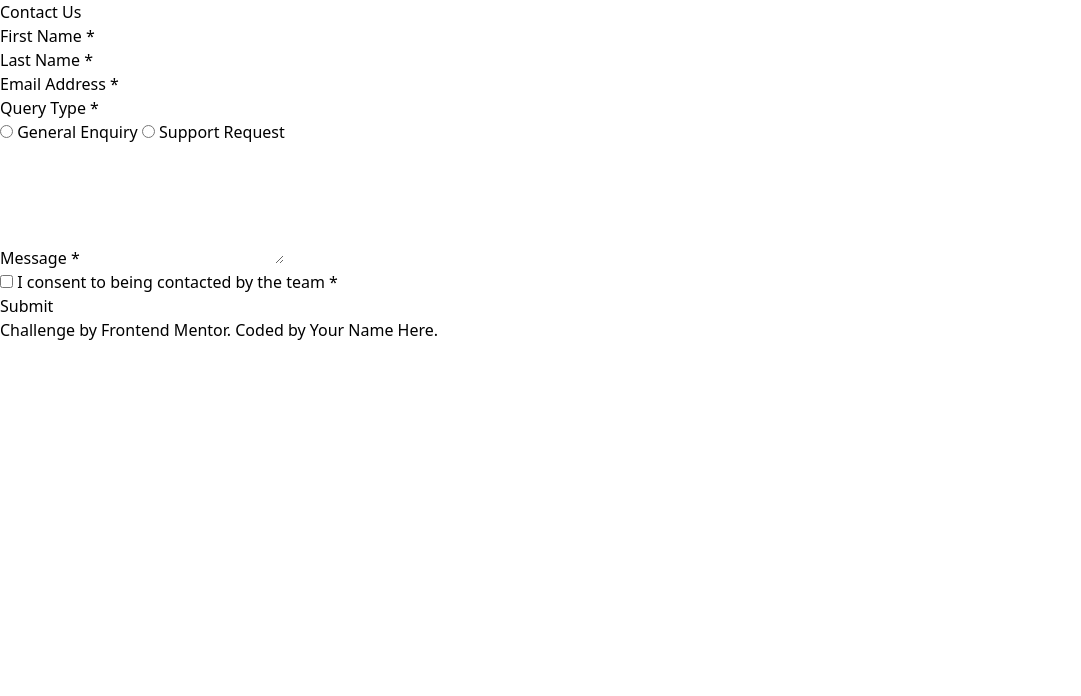
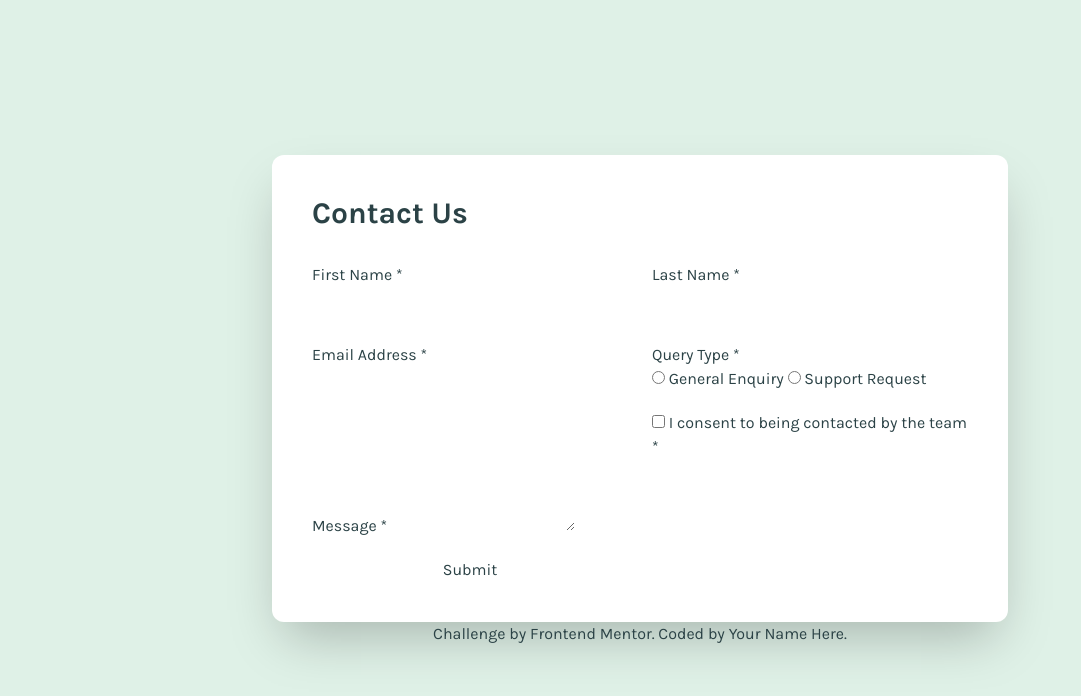
Before and after one commit to omofon/Contact-Form, a website with bundled scripts: page index.html in a window 1280 px wide. Shown: the whole page, without its empty margins (0-1081 px from the left). Built offline with nearby package versions, Linux system fonts and the light colour scheme.

Commit message:
chore(html): replace <span class="required">*</span> with *

```diff
--- a/index.html
+++ b/index.html
@@ -20,16 +20,23 @@
 
     <link rel="stylesheet" href="./src/output.css" />
   </head>
-  <body>
-    <main>
-      <article class="contact">
-        <h1>Contact Us</h1>
-        <form action="" id="contact-form" novalidate>
+  <body
+    class="bg-green-200-light text-grey-900 min-h-screen flex flex-col items-center justify-center p-4"
+  >
+    <main
+      class="max-w-[736px] w-full mt-10 mb-10 md:mt-16 md:mb-16 lg:mt-0 lg:mb-0"
+    >
+      <article class="contact bg-white rounded-xl shadow-2xl p-6 md:p-10">
+        <h1 class="text-2xl md:text-3xl font-bold mb-6 md:mb-8">Contact Us</h1>
+        <form
+          action=""
+          id="contact-form"
+          novalidate
+          class="grid grid-cols-1 md:grid-cols-2 gap-x-4 md:gap-x-6 gap-y-5"
+        >
           <!-- FIRST NAME -->
-          <div class="contact-form__group">
-            <label for="first-name">
-              First Name <span class="required">*</span>
-            </label>
+          <div class="contact-form__group flex flex-col gap-1.5">
+            <label for="first-name"> First Name * </label>
             <input
               type="text"
               id="first-name"
@@ -48,9 +55,7 @@
 
           <!-- LAST NAME -->
           <div class="contact-form__group">
-            <label for="last-name">
-              Last Name <span class="required">*</span>
-            </label>
+            <label for="last-name"> Last Name * </label>
             <input
               type="text"
               id="last-name"
@@ -69,9 +74,7 @@
 
           <!-- EMAIL -->
           <div class="contact-form__group full-width">
-            <label for="email">
-              Email Address <span class="required">*</span>
-            </label>
+            <label for="email"> Email Address * </label>
             <input
               type="email"
               id="email"
@@ -91,7 +94,7 @@
           <!-- QUERY TYPE (RADIO GROUP WITH FIELDSET) -->
           <div class="contact-form__group full-width">
             <fieldset aria-describedby="query-error">
-              <legend>Query Type <span class="required">*</span></legend>
+              <legend>Query Type *</legend>
 
               <label for="general-enquiry">
                 <input
@@ -127,9 +130,7 @@
 
           <!-- MESSAGE -->
           <div class="contact-form__group full-width">
-            <label for="message">
-              Message <span class="required">*</span>
-            </label>
+            <label for="message"> Message * </label>
             <textarea
               id="message"
               name="message"
@@ -155,8 +156,7 @@
               aria-describedby="consent-error"
             />
             <label for="consent">
-              I consent to being contacted by the team
-              <span class="required">*</span>
+              I consent to being contacted by the team *
             </label>
             <span
               id="consent-error"
--- a/src/input.css
+++ b/src/input.css
@@ -13,5 +13,24 @@
   --color-grey-900: hsl(187, 24%, 22%);
 
   /* Font */
-    --font-karla: 'Karla', sans-serif
+  --font-karla: "Karla", sans-serif;
 }
+
+@layer base {
+  h1,
+  h2,
+  p {
+    padding: 0;
+    margin: 0;
+  }
+
+  body {
+    font-family: var(--font-karla);
+  }
+}
+
+@layer components {
+  label {
+    @apply text-base font-normal text-grey-900;
+  }
+}
```
Also changed, not shown: src/output.css. Lines whose indentation alone changed are shown as unchanged.
